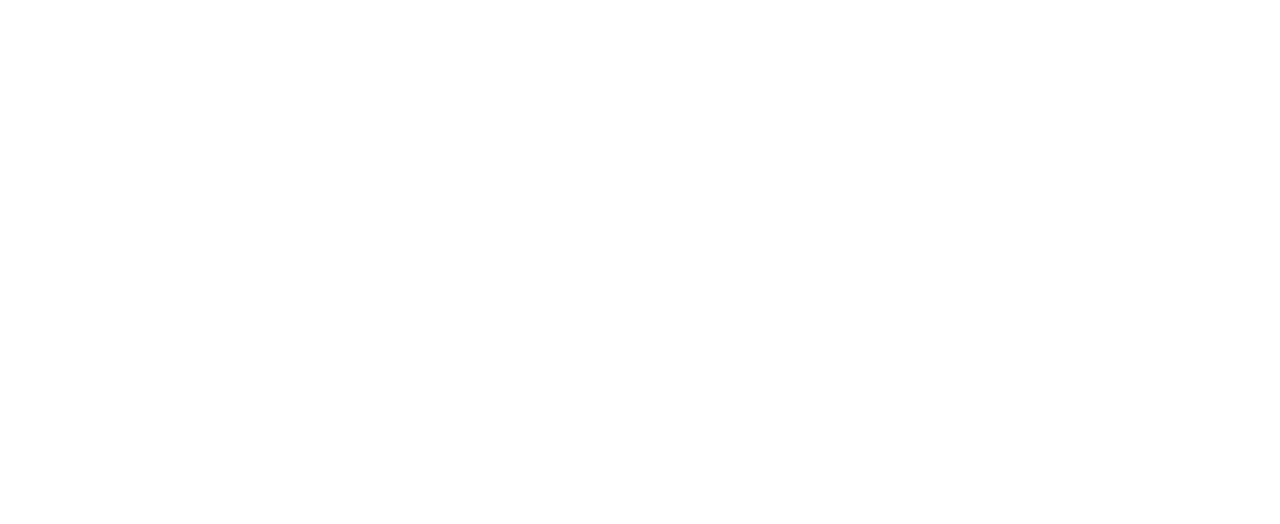
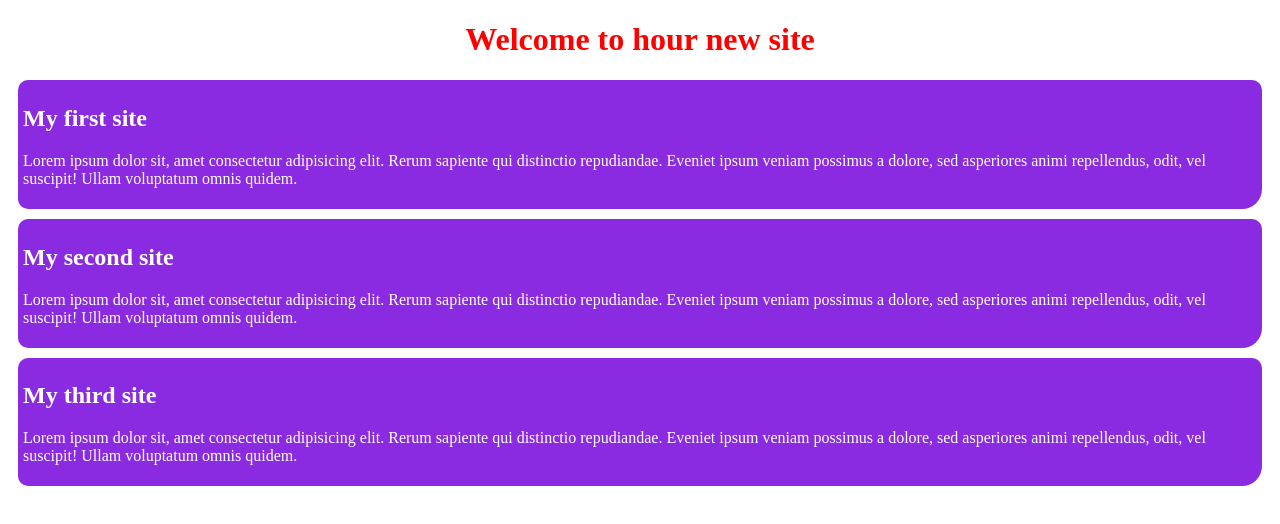
Before and after one commit to fahimahira/my-second-repo, a plain HTML site: page index.html in a window 1280 px wide. Drawn offline with Linux system fonts and the light colour scheme.

Commit message:
style add

```diff
--- a/index.html
+++ b/index.html
@@ -5,8 +5,30 @@
     <meta http-equiv="X-UA-Compatible" content="IE=edge">
     <meta name="viewport" content="width=device-width, initial-scale=1.0">
     <title>My Second Github Repo</title>
+    <link rel="stylesheet" href="style.css">
+    <style>
+        div{
+            background-color: blueviolet;
+            color: white;
+            border-radius: 10px 10px 20px;
+            padding: 5px;
+            margin: 10px;
+        }
+    </style>
 </head>
 <body>
-
+    <h1>Welcome to hour new site</h1>
+    <div>
+        <h2>My first site</h2>
+        <p>Lorem ipsum dolor sit, amet consectetur adipisicing elit. Rerum sapiente qui distinctio repudiandae. Eveniet ipsum veniam possimus a dolore, sed asperiores animi repellendus, odit, vel suscipit! Ullam voluptatum omnis quidem.</p>
+    </div>
+    <div>
+        <h2>My second site</h2>
+        <p>Lorem ipsum dolor sit, amet consectetur adipisicing elit. Rerum sapiente qui distinctio repudiandae. Eveniet ipsum veniam possimus a dolore, sed asperiores animi repellendus, odit, vel suscipit! Ullam voluptatum omnis quidem.</p>
+    </div>
+    <div>
+        <h2>My third site</h2>
+        <p>Lorem ipsum dolor sit, amet consectetur adipisicing elit. Rerum sapiente qui distinctio repudiandae. Eveniet ipsum veniam possimus a dolore, sed asperiores animi repellendus, odit, vel suscipit! Ullam voluptatum omnis quidem.</p>
+    </div>
 </body>
 </html>
--- /dev/null
+++ b/style.css
@@ -0,0 +1,4 @@
+h1{
+    color: red;
+    text-align: center;
+}
```
Also changed, not shown: images/R.jfif (added), images/black.jpg (added).
